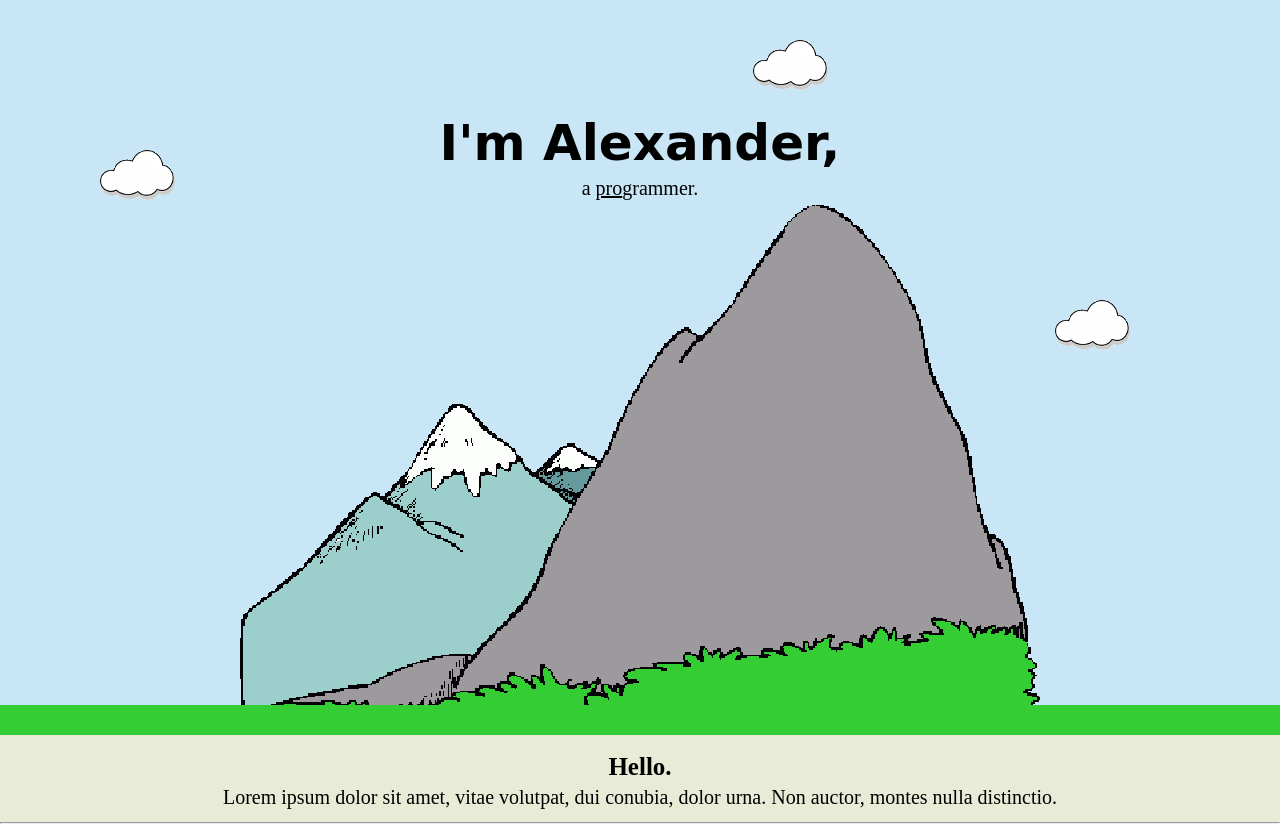
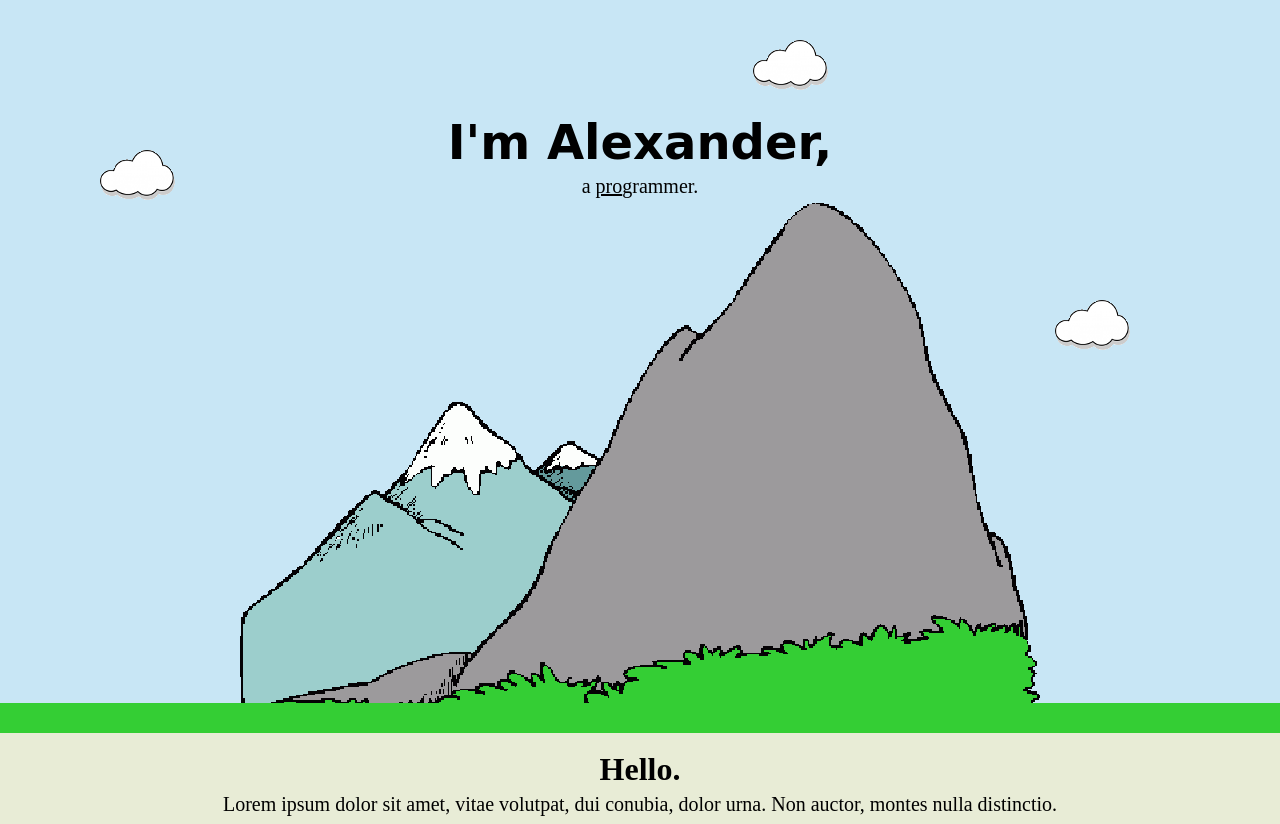
Before and after one commit to alexgont1/WebProjects, a plain HTML site: page CSS-MySite/index.html in a window 1280 px wide. Shown: the top 824 px of the page. Drawn offline with Linux system fonts and the light colour scheme; a web font is replaced by a local one.

Commit message:
Change font size to % instead of px

```diff
--- a/CSS-MySite/css/styles.css
+++ b/CSS-MySite/css/styles.css
@@ -8,13 +8,13 @@ body {
 
 h1 {
   margin: 0;
-  font-size: 50px;
+  font-size: 300%;
   font-family: 'Charm', cursive;
 }
 
 h2 {
   margin: 0;
-  font-size: 25px;
+  font-size: 200%;
 }
 
 .topest {
```
